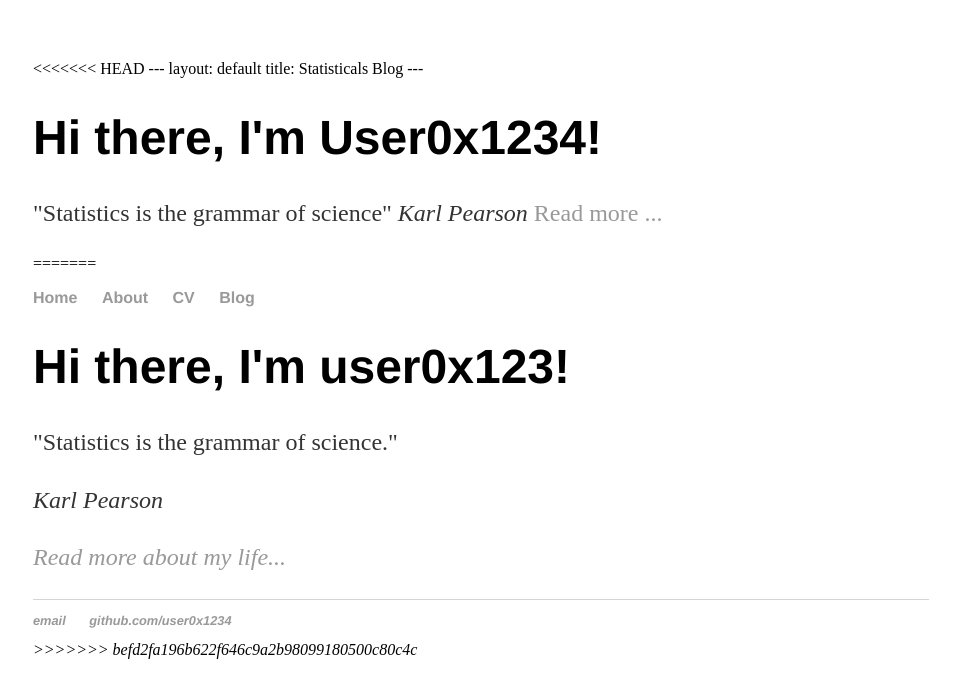
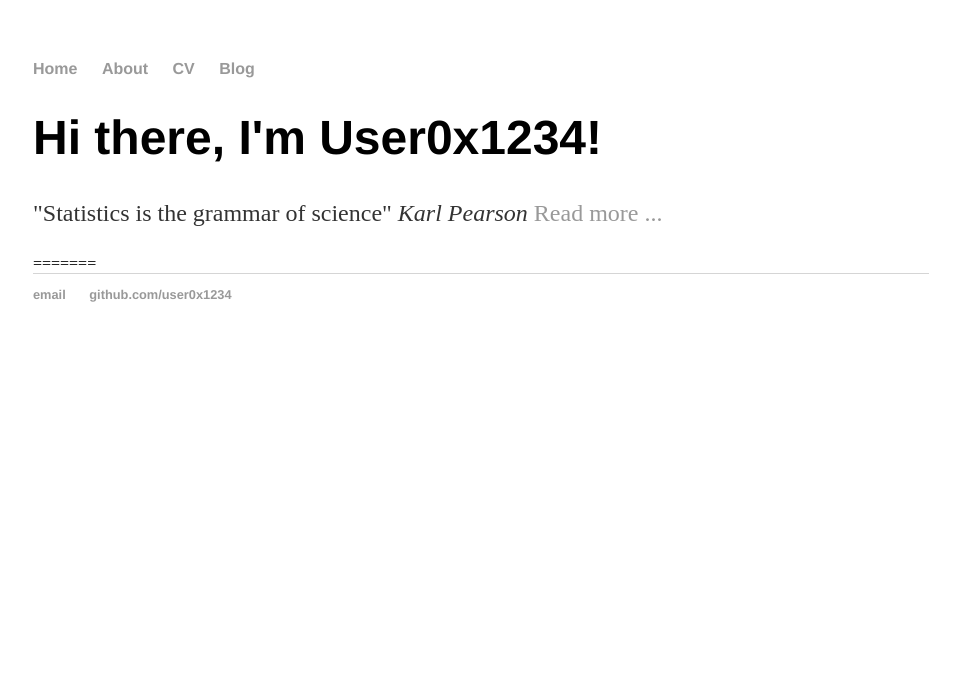
Before and after one commit to user0x1234/user0x1234.github.io, a Jekyll site: the page built from index.html, in a window 1280 px wide. Shown: the top 698 px of the page, without its empty margins (159-1119 px from the left). Built offline with Jekyll 4.4.1, drawn with Linux system fonts in a browser that asks for light colours.

Commit message:
Trigger rebuild

```diff
--- a/index.html
+++ b/index.html
@@ -1,4 +1,3 @@
-<<<<<<< HEAD
 ---
 layout: default
 title: Statisticals Blog
@@ -8,36 +7,3 @@ title: Statisticals Blog
 	<p>"Statistics is the grammar of science" <em>Karl Pearson</em>  <a href="/about">Read more ...</a></p>
 </div><!-- /.blurb -->
 =======
-
-<!DOCTYPE html>
-<html>
-	<head>
-		<title>User0x1234, Statistics Blog!</title>
-		<link rel="stylesheet" type="text/css" href="/css/main.css">
-	</head>
-	<body>
-		<nav>
-    		<ul class="topnav-centered">
-        		<li><a href="/">Home</a></li>
-	        	<li><a href="/about">About</a></li>
-        		<li><a href="/cv">CV</a></li>
-        		<li><a href="/blog">Blog</a></li>
-    		</ul>
-		</nav>
-		<div class="container">
-    		<div class="blurb">
-        		<h1>Hi there, I'm user0x123!</h1>
-			<p>"Statistics is the grammar of science."</p>
-			<p><em>Karl Pearson<em></p>
-			<p><a href="/about">Read more about my life...</a></p>
-    		</div><!-- /.blurb -->
-		</div><!-- /.container -->
-		<footer>
-    		<ul>
-        		<li><a href="mailto:">email</a></li>
-        		<li><a href="https://github.com/user0x1234">github.com/user0x1234</a></li>
-			</ul>
-		</footer>
-	</body>
-</html>
->>>>>>> befd2fa196b622f646c9a2b98099180500c80c4c
```
